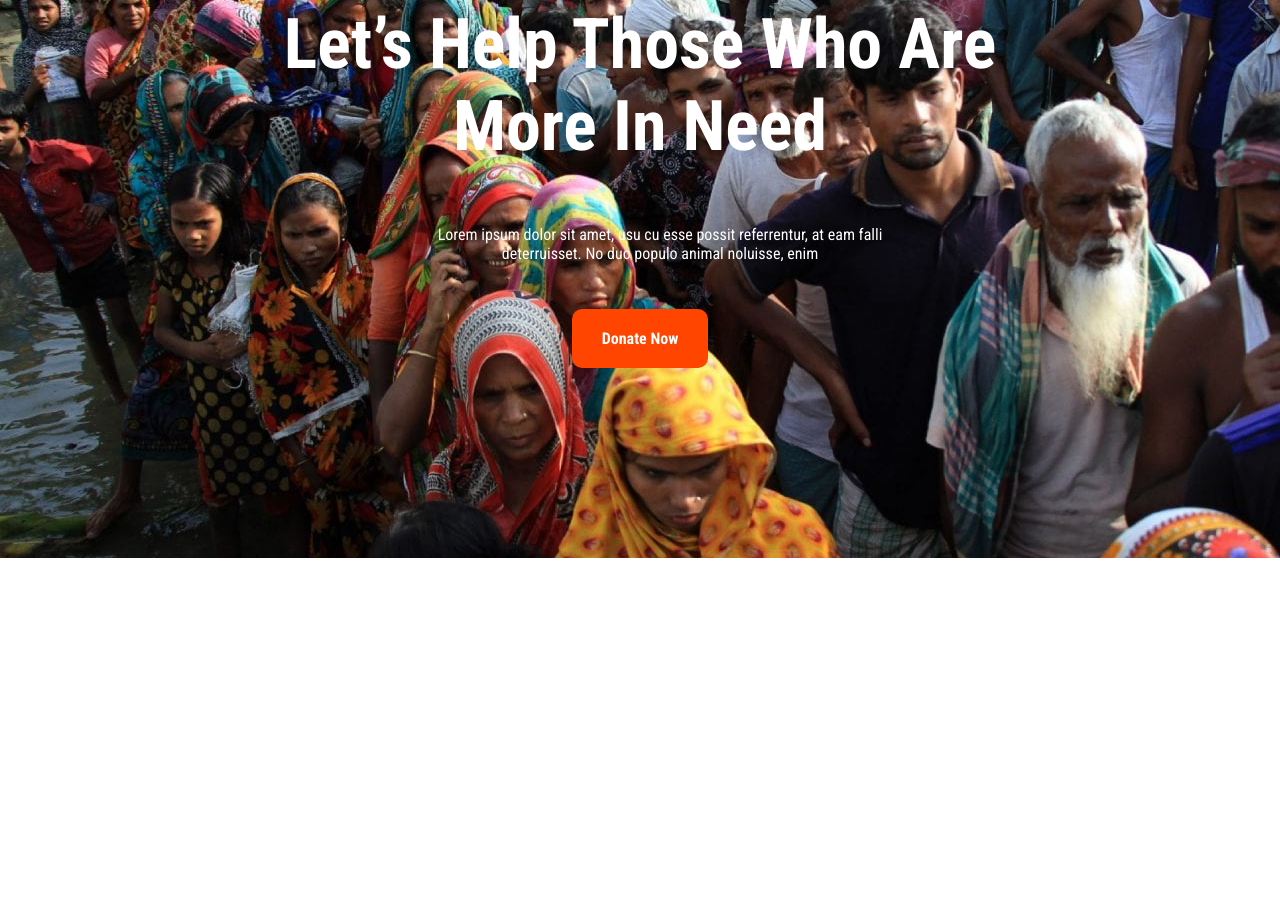
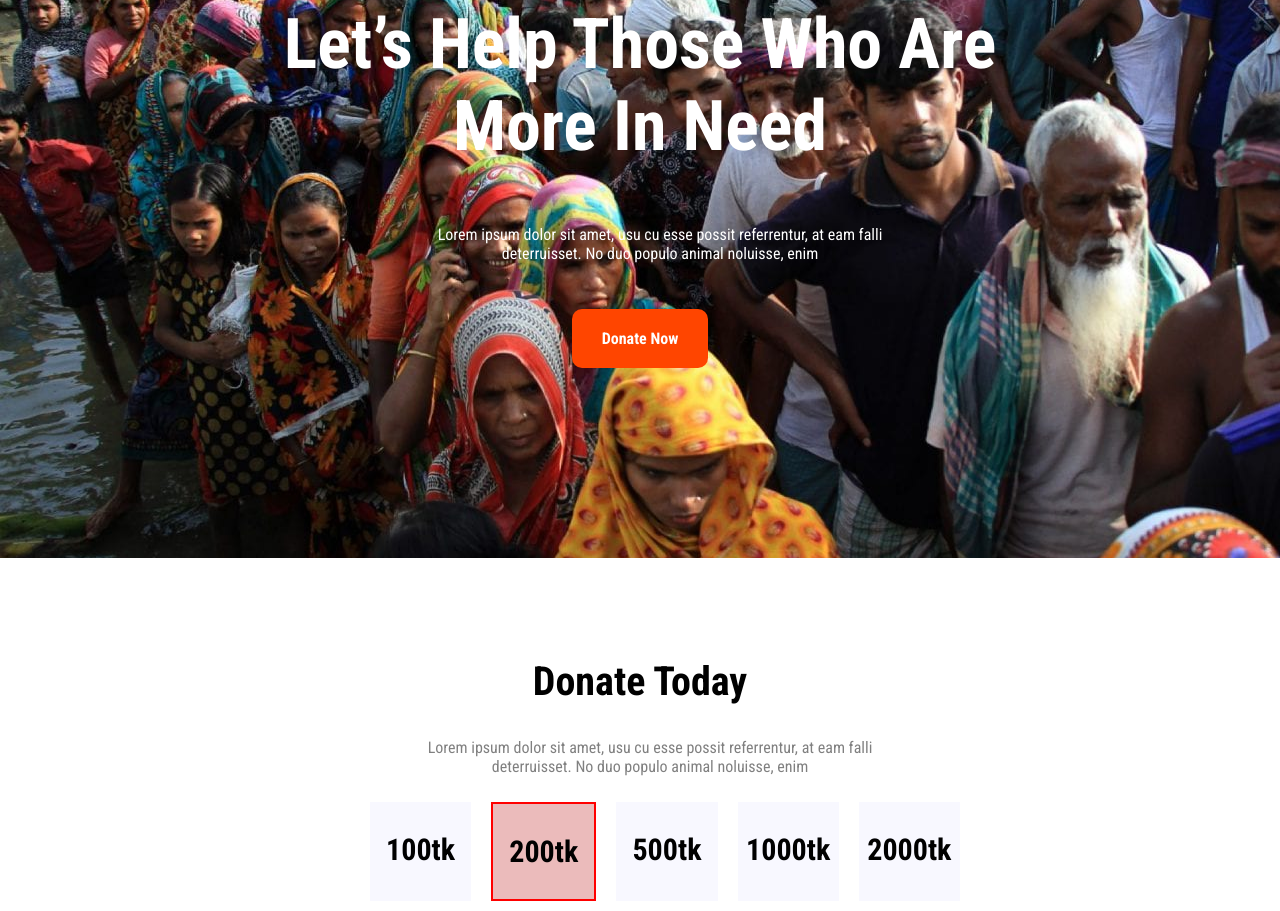
Before and after one commit to MdMukitHasan/donate-today-main, a plain HTML site: page index.html in a window 1280 px wide. Shown: the part 265-1176 px from the top of the page. Before the commit the page ends 823 px from the top, so only its background shows below. Drawn offline with Linux system fonts and the light colour scheme; a web font is replaced by a local one.

Commit message:
donate today added

```diff
--- a/index.html
+++ b/index.html
@@ -26,6 +26,31 @@
             </div>
         </div>
     </section>
+
+    <section>
+        <div class="donate-today">
+            <h1>Donate Today</h1>
+            <p>Lorem ipsum dolor sit amet, usu cu esse possit referrentur, at eam falli
+                deterruisset. No duo populo animal noluisse, enim</p>
+        </div>
+        <div class="donate-money">
+            <div class="money-digit">
+                <p>100tk</p>
+            </div>
+            <div class="money-digit color-tk">
+                <p>200tk</p>
+            </div>
+            <div class="money-digit">
+                <p>500tk</p>
+            </div>
+            <div class="money-digit">
+                <p>1000tk</p>
+            </div>
+            <div class="money-digit">
+                <p>2000tk</p>
+            </div>
+        </div>
+    </section>
 </body>
 
 </html>
--- a/style.css
+++ b/style.css
@@ -11,6 +11,7 @@ body {
     background-image: url(images/donation7.jpg);
     background-repeat: no-repeat;
     padding: 210px;
+    margin-bottom: 100px;
 }
 
 .top-section-contain {
@@ -36,3 +37,36 @@ body {
     text-decoration: none;
     border-radius: 10px;
 }
+
+.donate-today {
+    text-align: center;
+}
+
+.donate-today h1 {
+    font-size: 40px;
+}
+
+.donate-today p {
+    width: 500px;
+    padding-left: 400px;
+    color: gray;
+}
+
+.donate-money {
+    display: flex;
+    margin-left: 360px;
+}
+
+.money-digit {
+    width: 11%;
+    font-weight: 800;
+    font-size: 30px;
+    text-align: center;
+    background-color: ghostwhite;
+    margin: 10px;
+}
+
+.color-tk {
+    background-color: rgb(235, 187, 187);
+    border: 2px solid red;
+}
```
